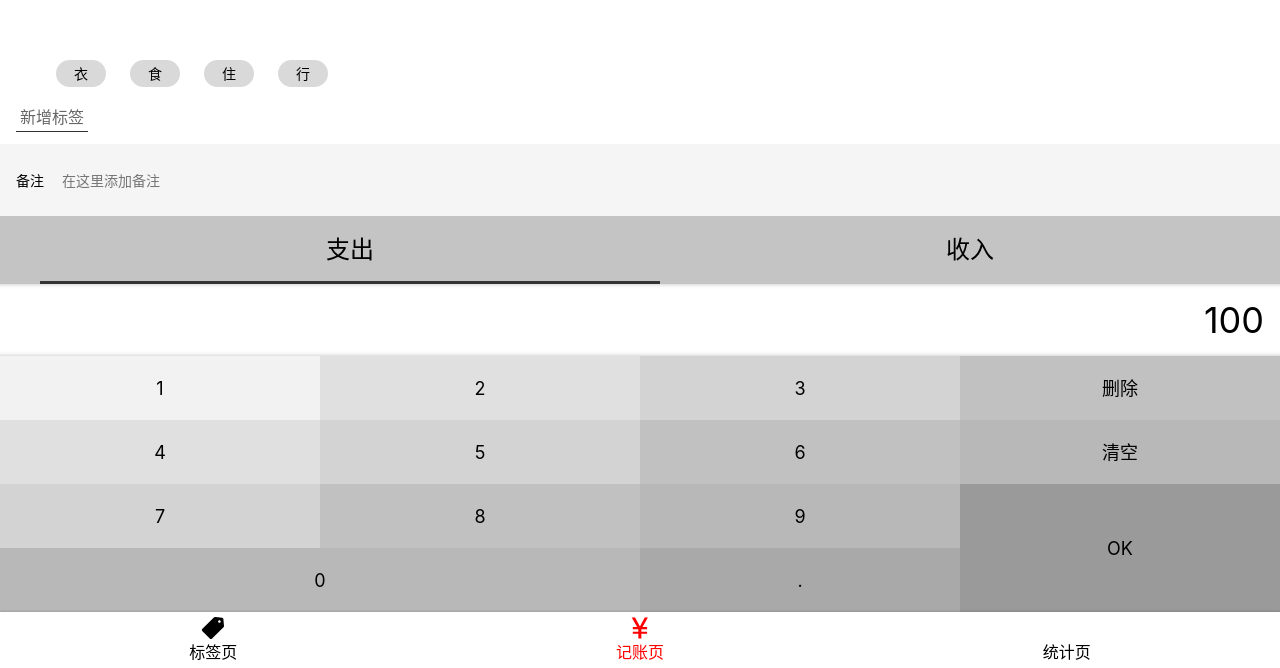
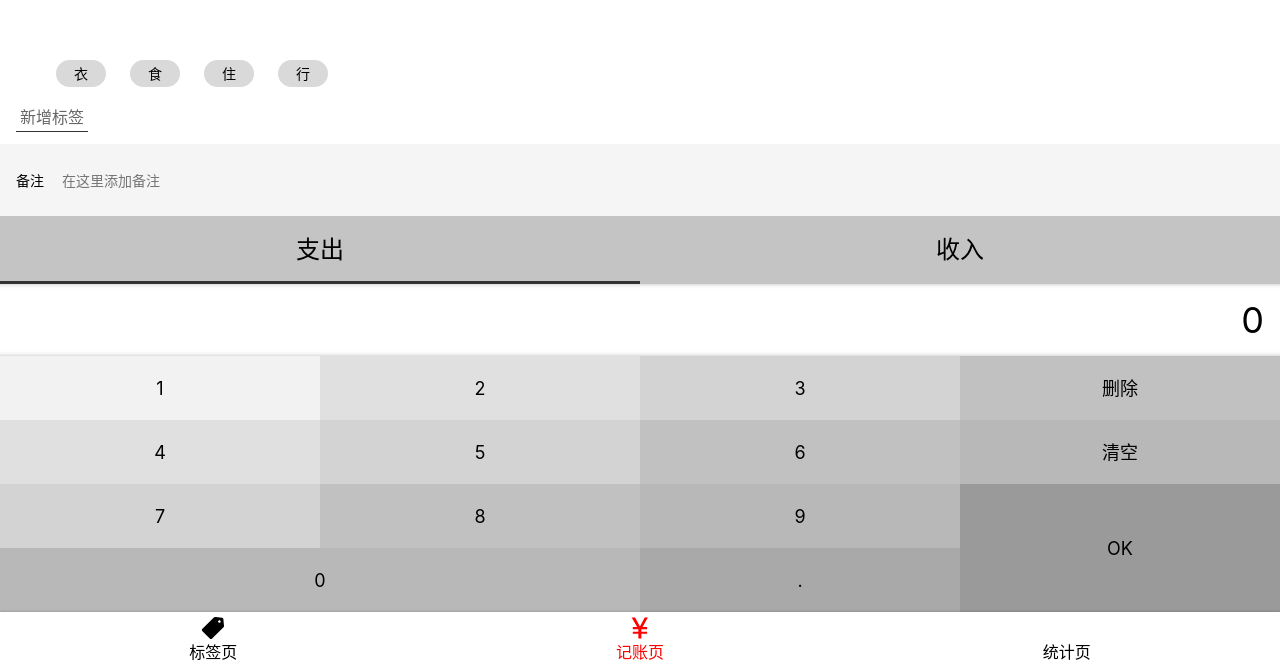
Before and after one commit to gtchappy/wallet, a React app: page /#/money in a window 1280 px wide. Shown: the part 132-800 px from the top of the page. Built offline with nearby package versions, Linux system fonts and the light colour scheme.

Commit message:
complete the digital panel function

```diff
--- a/public/index.html
+++ b/public/index.html
@@ -3,7 +3,7 @@
   <head>
     <meta charset="utf-8" />
     <link rel="icon" href="%PUBLIC_URL%/favicon.ico" />
-    <meta name="viewport" content="width=device-width, initial-scale=1" />
+    <meta name="viewport" content="width=device-width, initial-scale=1.0, maximum-scale=1.0, user-scalable=no">
     <meta name="theme-color" content="#000000" />
     <meta
       name="description"
--- a/src/views/Money.tsx
+++ b/src/views/Money.tsx
@@ -1,9 +1,9 @@
 import Layout from '../components/Layout';
 import React from 'react';
 import {TagsSection} from './Money/TagsSection';
-import {CategorySection} from './Money/CategorySection';
 import {NoteSection} from './Money/NoteSection';
 import {NumberPadSection} from './Money/NumberPadSection';
+import {CategorySection} from "./Money/CategorySection";
 
 
 function Money() {
@@ -11,33 +11,8 @@ function Money() {
         <Layout>
             <TagsSection/>
             <NoteSection/>
-            <CategorySection>
-                <ul>
-                    <li className="selected">支出</li>
-                    <li>收入</li>
-                </ul>
-            </CategorySection>
-            <NumberPadSection>
-                <div className="output">
-                    100
-                </div>
-                <div className="pad clearfix">
-                    <button>1</button>
-                    <button>2</button>
-                    <button>3</button>
-                    <button>删除</button>
-                    <button>4</button>
-                    <button>5</button>
-                    <button>6</button>
-                    <button>清空</button>
-                    <button>7</button>
-                    <button>8</button>
-                    <button>9</button>
-                    <button className="ok">OK</button>
-                    <button className="zero">0</button>
-                    <button className="dot">.</button>
-                </div>
-            </NumberPadSection>
+            <CategorySection/>
+            <NumberPadSection/>
         </Layout>
     );
 }
--- a/src/views/Money/CategorySection.tsx
+++ b/src/views/Money/CategorySection.tsx
@@ -1,11 +1,13 @@
 import styled from 'styled-components';
+import React, {useState} from "react";
 
-const CategorySection = styled.section`
+const Wrapper = styled.section`
     font-size: 24px;
 
     > ul {
         display: flex;
         background: #c4c4c4;
+        padding-inline-start: 0;
 
         > li {
             width: 50%;
@@ -26,5 +28,29 @@ const CategorySection = styled.section`
         }
     }
 `;
+const CategorySection: React.FC = () => {
+    const categoryMap = {'-': '支出', '+': '收入'}
+    type X = keyof typeof categoryMap
+    const [categoryList] = useState<X[]>(['-', '+'])
+    const [category, setCategory] = useState('-')
+    return (
+        <Wrapper>
+            <ul>
+                {categoryList.map((c) => {
+                    return (
+                        <li key={c} className={category === c ? 'selected' : ''}
+                            onClick={() => {
+                                setCategory(c)
+                            }}>
+                            {categoryMap[c]}
+                        </li>
+                    )
+                })}
+
+
+            </ul>
+        </Wrapper>
+    )
+}
 
 export {CategorySection}
--- a/src/views/Money/NumberPadSection.tsx
+++ b/src/views/Money/NumberPadSection.tsx
@@ -1,6 +1,7 @@
 import styled from 'styled-components';
+import React, {useState} from "react";
 
-const NumberPadSection = styled.section`
+const Wrapper = styled.section`
     display: flex;
     flex-direction: column;
 
@@ -12,6 +13,7 @@ const NumberPadSection = styled.section`
         padding: 0 16px;
         box-shadow: inset 0 -5px 5px -5px rgba(0, 0, 0, 0.25),
         inset 0 5px 5px -5px rgba(0, 0, 0, 0.25);
+        overflow: auto;
     }
 
     > .pad {
@@ -69,5 +71,74 @@ const NumberPadSection = styled.section`
     }
 `;
 
+const NumberPadSection: React.FC = () => {
+    const [output, setOutput] = useState('0')
+    const inputNum = (e: React.MouseEvent) => {
+        const text = (e.target as HTMLButtonElement).textContent
+        if (text===null){return}
+        switch (text){
+            case '0':
+            case '1':
+            case '2':
+            case '3':
+            case '4':
+            case '5':
+            case '6':
+            case '7':
+            case '8':
+            case '9':
+                if (output==='0'){
+                    setOutput(text)
+                }else {
+                    setOutput(output+text)
+                }
+                break;
+            case '删除':
+                if (output.length===1){
+                    setOutput('0')
+                } else {
+                    setOutput(output.slice(0,-1))
+                }
+                break
+            case '清空':
+                setOutput('0')
+                console.log('清空');
+                break
+            case 'OK':
+                console.log('OK');
+                break
+            case '.':
+                if (output.includes('.'))
+                {return;}
+                else {
+                    setOutput(output+text)
+                }
+                break
+        }
+    }
+
+    return (
+        <Wrapper>
+            <div className="output">{output}</div>
+            <div className="pad clearfix" onClick={inputNum}>
+                <button>1</button>
+                <button>2</button>
+                <button>3</button>
+                <button>删除</button>
+                <button>4</button>
+                <button>5</button>
+                <button>6</button>
+                <button>清空</button>
+                <button>7</button>
+                <button>8</button>
+                <button>9</button>
+                <button className="ok">OK</button>
+                <button className="zero">0</button>
+                <button className="dot">.</button>
+            </div>
+        </Wrapper>
+    )
+}
+
 
 export {NumberPadSection};
```
